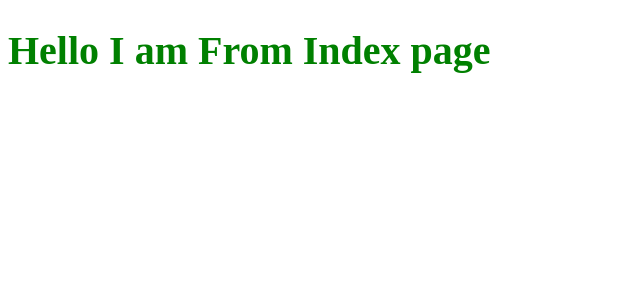
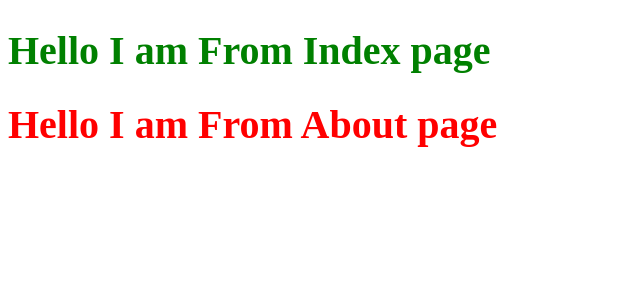
Before and after one commit to Sudanpandey/ultimate-theme, a Next.js app: page / in a window 1280 px wide. Shown: the top 300 px of the page, without its empty margins (0-640 px from the left). Built offline with nearby package versions, Linux system fonts and the light colour scheme.

Commit message:
setup absolute import path

```diff
--- /dev/null
+++ b/src/components/About.tsx
@@ -0,0 +1,12 @@
+import React from "react";
+import styled from "styled-components";
+
+const Heading = styled.h1`
+	font-size: 40px;
+	color: red;
+`;
+
+function About() {
+	return <Heading>Hello I am From About page</Heading>
+}
+export default About;
--- a/src/pages/_document.jsx
+++ b/src/pages/_document.jsx
@@ -7,18 +7,19 @@ export default class MyDocument extends Document {
 		try {
 			ctx.renderPage = () =>
 				originalRenderPage({
-          enhanceApp: App => props => sheet.collectStyles(<App {...props} />)
+					enhanceApp: (App) => (props) =>
+						sheet.collectStyles(<App {...props} />),
 				});
 			const initialProps = await Document.getInitialProps(ctx);
 
 			return {
 				...initialProps,
-        styles: (
-          <>
+				styles: [
+					<React.Fragment key="styles">
 						{initialProps.styles}
 						{sheet.getStyleElement()}
-          </>
-        )
+					</React.Fragment>,
+				],
 			};
 		} finally {
 			sheet.seal();
--- a/src/pages/index.tsx
+++ b/src/pages/index.tsx
@@ -1,4 +1,5 @@
 import React from "react";
+import About from "components/About";
 import styled from "styled-components";
 
 const Heading = styled.h1`
@@ -6,7 +7,12 @@ const Heading = styled.h1`
 	color: green;
 `;
 
-function HomePage() {
-	return <Heading>Hello I am From Index page</Heading>;
-}
+const HomePage = () => {
+	return (
+		<>
+			<Heading>Hello I am From Index page</Heading>
+			<About />
+		</>
+	);
+};
 export default HomePage;
```
Also changed, not shown: src/components/contact.tsx (added, +17 -0 lines), tsconfig.json (+6 -9 lines), package.json (indentation only). Lines whose indentation alone changed are shown as unchanged.
